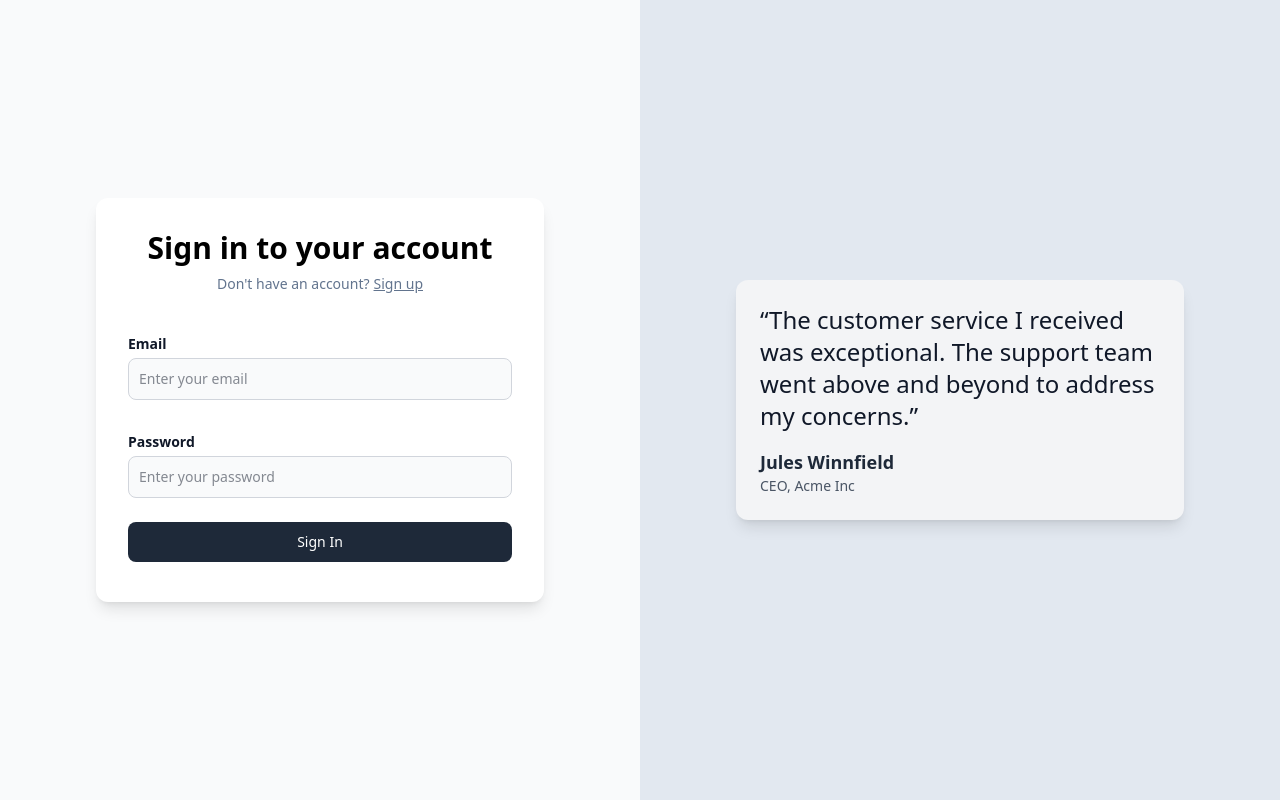
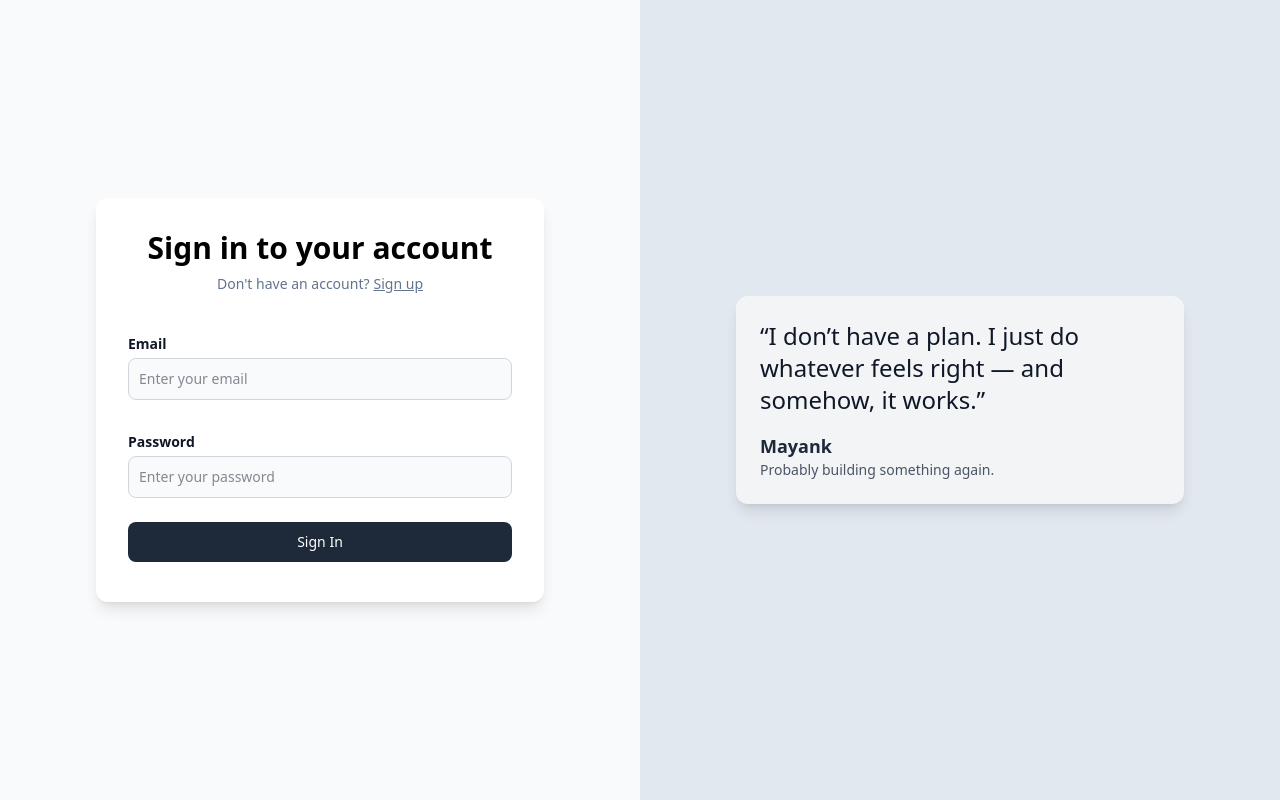
Before and after one commit to its-mayank07/Medium-Blog, a React app in the folder frontend/: page /signin in a window 1280 px wide. Built offline with nearby package versions, Linux system fonts and the light colour scheme; the HTML template or start-up script is replaced by a standard one.

Commit message:
Quote updated

```diff
--- a/frontend/src/components/Quote.tsx
+++ b/frontend/src/components/Quote.tsx
@@ -3,10 +3,10 @@ const Quote = () => {
     <div className="min-h-screen flex items-center justify-center bg-slate-200">
       <div className="max-w-md w-full p-6 bg-gray-100 rounded-xl shadow-lg flex flex-col items-start">
         <p className="text-2xl font-medium mb-4 text-gray-900">
-          “The customer service I received was exceptional. The support team went above and beyond to address my concerns.”
+          “I don’t have a plan. I just do whatever feels right — and somehow, it works.”
         </p>
-        <p className="text-lg font-bold text-gray-800">Jules Winnfield</p>
-        <p className="text-sm text-gray-600">CEO, Acme Inc</p>
+        <p className="text-lg font-bold text-gray-800">Mayank</p>
+        <p className="text-sm text-gray-600">Probably building something again.</p>
       </div>
     </div>
   );
```
